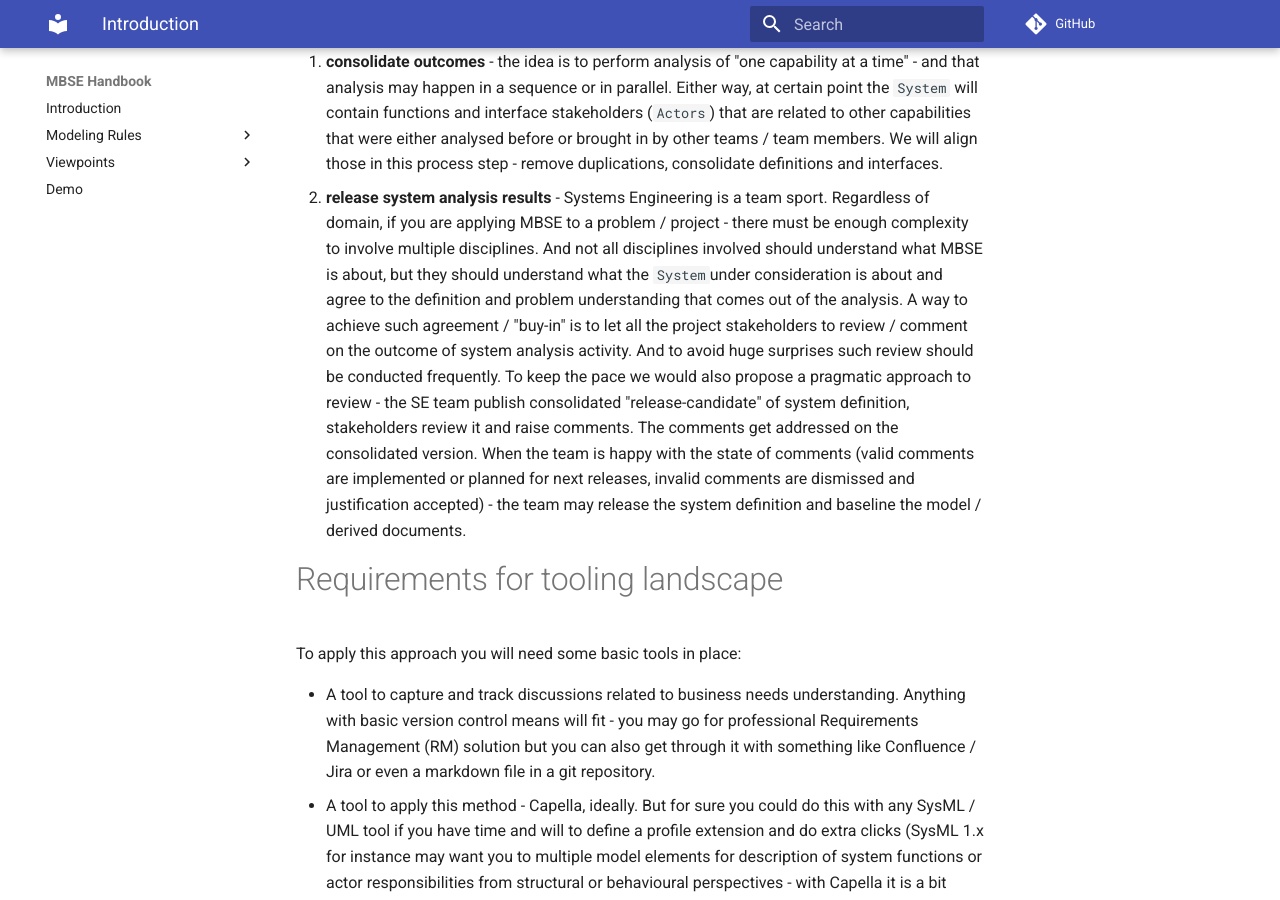
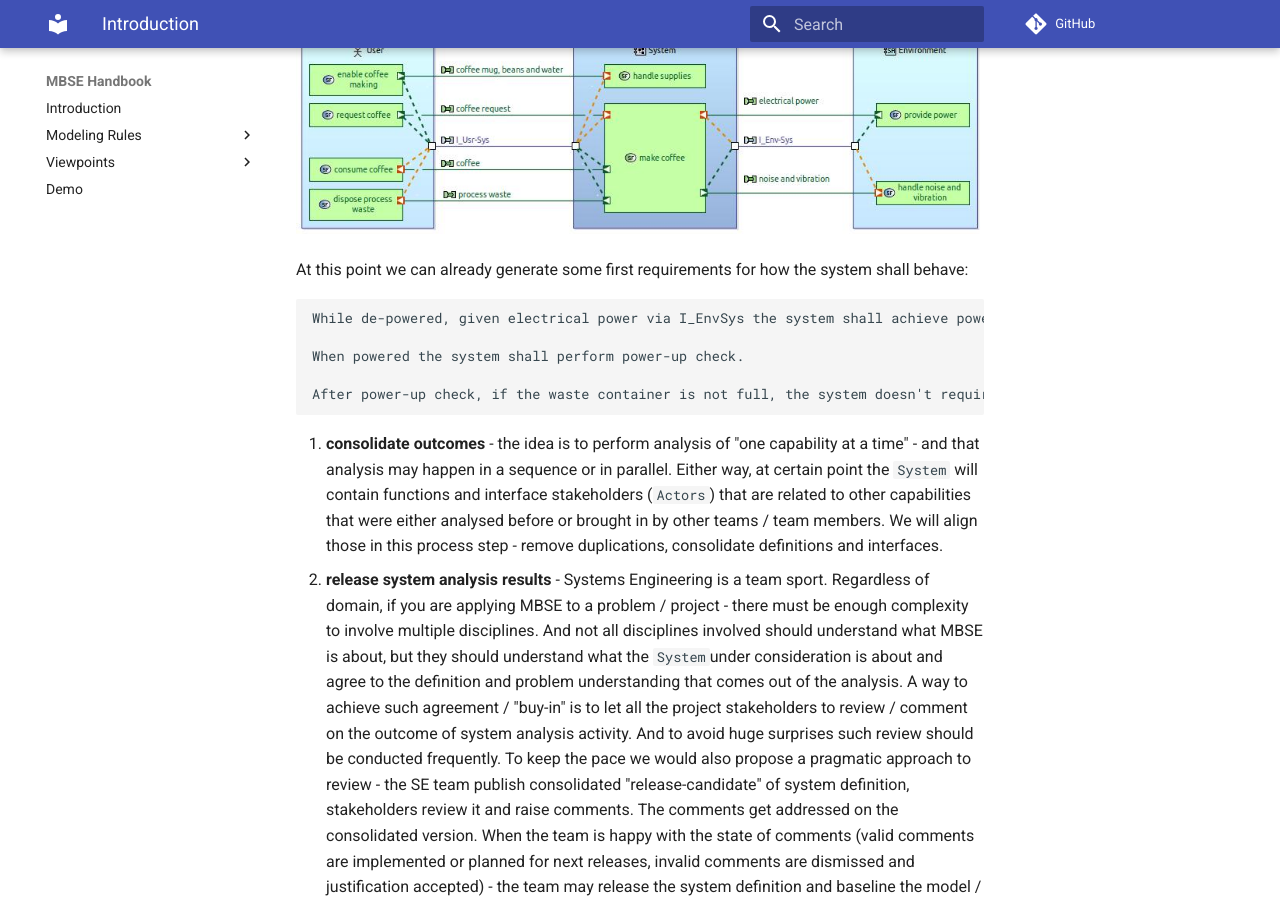
Before and after one commit to DSD-DBS/mbse-handbook, an MkDocs documentation site: the page built from docs/methods/arcadia-light/intro.md, in a window 1280 px wide and 900 px high, scrolled down 2843 px. Built offline with MkDocs 1.6.1 and Material for MkDocs 9.7.7, drawn with Linux system fonts in a browser that asks for light colours; comment, search, counter and statistics services are not loaded.

Commit message:
added some complexity to the scenario

````diff
--- a/docs/methods/arcadia-light/intro.md
+++ b/docs/methods/arcadia-light/intro.md
@@ -39,6 +39,16 @@
 
    ![Definition of System interfaces](sa-images/sa-cap1-sab.jpg)
 
+   At this point we can already generate some first requirements for how the system shall behave:
+
+   ```
+   While de-powered, given electrical power via I_EnvSys the system shall achieve powered state within 1 second.
+
+   When powered the system shall perform power-up check.
+
+   After power-up check, if the waste container is not full, the system doesn't require cleaning and there is minimum supplies available the system shall achieve ready state
+   ```
+
 6. **consolidate outcomes** - the idea is to perform analysis of "one capability at a time" - and that analysis may happen in a sequence or in parallel. Either way, at certain point the `System` will contain functions and interface stakeholders (`Actors`) that are related to other capabilities that were either analysed before or brought in by other teams / team members. We will align those in this process step - remove duplications, consolidate definitions and interfaces.
 7. **release system analysis results** - Systems Engineering is a team sport. Regardless of domain, if you are applying MBSE to a problem / project - there must be enough complexity to involve multiple disciplines. And not all disciplines involved should understand what MBSE is about, but they should understand what the `System`under consideration is about and agree to the definition and problem understanding that comes out of the analysis. A way to achieve such agreement / "buy-in" is to let all the project stakeholders to review / comment on the outcome of system analysis activity. And to avoid huge surprises such review should be conducted frequently. To keep the pace we would also propose a pragmatic approach to review - the SE team publish consolidated "release-candidate" of system definition, stakeholders review it and raise comments. The comments get addressed on the consolidated version. When the team is happy with the state of comments (valid comments are implemented or planned for next releases, invalid comments are dismissed and justification accepted) - the team may release the system definition and baseline the model / derived documents.
 
````
Also changed, not shown: docs/methods/arcadia-light/sa-images/sa-cap1-sab.jpg, docs/methods/arcadia-light/sa-images/sa-cap1-scenario-refined.jpg, 2 other files.
